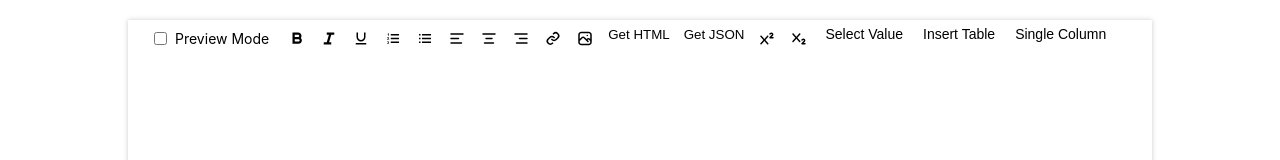
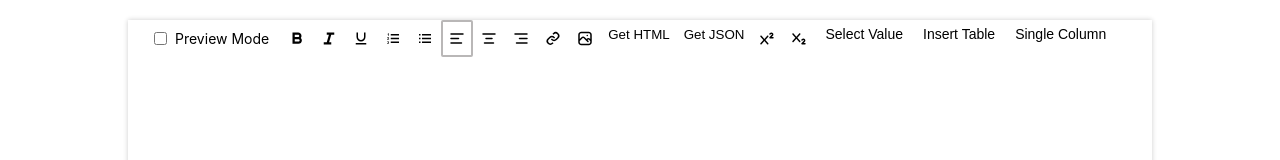
Before and after one commit to mindfiredigital/react-text-igniter, a React (Create React App) app: page / in a window 1280 px wide. Shown: the top 160 px of the page. Built offline with nearby package versions, Linux system fonts and the light colour scheme; the HTML template or start-up script is replaced by a standard one.

Commit message:
feat: add active buttons

```diff
--- a/src/components/richTextEditor/Toolbar.jsx
+++ b/src/components/richTextEditor/Toolbar.jsx
@@ -1,4 +1,4 @@
-import React, { useState } from "react";
+import React from "react";
 import { useEditor } from "../../contexts/editorContext.jsx";
 import * as Icons from "../../assets/icon.jsx";
 import { IconButton } from "../ui/Button.jsx";
@@ -23,14 +23,19 @@ const Toolbar = ({ features }) => {
     insertLayout,
     addImageOrVideo,
     addLink,
-    activeStyles,
+    isBold,
+    isItalic,
+    isUnderline,
+    textAlignment,
+    isOrderedList,
+    isUnorderedList
   } = useEditor();
 
   const { isToolbarVisible, toggleToolbarVisibility } = usePreviewMode();
 
-  const [isImageDialogOpen, setImageDialogOpen] = useState(false);
-  const [isUrlDialogOpen, setUrlDialogOpen] = useState(false);
-  const [selectedStyle, setSelectedStyle] = useState("");
+  const [isImageDialogOpen, setImageDialogOpen] = React.useState(false);
+  const [isUrlDialogOpen, setUrlDialogOpen] = React.useState(false);
+  const [selectedStyle, setSelectedStyle] = React.useState("");
 
   const handleChange = (value) => {
     setSelectedStyle(value);
@@ -61,23 +66,18 @@ const Toolbar = ({ features }) => {
     }
   };
 
-  const getButtonStyle = (style) => ({
-    backgroundColor: activeStyles.includes(style) ? 'black' : 'transparent',
-    color: activeStyles.includes(style) ? 'white' : 'black',
-  });
-
   const featureButtons = {
-    bold: <IconButton onClick={() => formatText("bold")} toolTip="Bold" style={getButtonStyle('bold')}><Icons.BoldIcon /></IconButton>,
-    italic: <IconButton onClick={() => formatText("italic")} toolTip="Italic" style={getButtonStyle('italic')}><Icons.ItalicIcon /></IconButton>,
-    underline: <IconButton onClick={() => formatText("underline")} toolTip="Underline" style={getButtonStyle('underline')}><Icons.UnderlineIcon /></IconButton>,
-    orderedList: <IconButton onClick={() => formatText("insertOrderedList")} toolTip="Ordered List" style={getButtonStyle('orderedList')}><Icons.OrderedListIcon /></IconButton>,
-    unorderedList: <IconButton onClick={() => formatText("insertUnorderedList")} toolTip="Unordered List" style={getButtonStyle('unorderedList')}><Icons.UnOrderedListIcon /></IconButton>,
-    justifyLeft: <IconButton onClick={() => formatText("justifyLeft")} toolTip="Justify Left" style={getButtonStyle('justifyLeft')}><Icons.AlignLeftIcon /></IconButton>,
-    justifyCenter: <IconButton onClick={() => formatText("justifyCenter")} toolTip="Justify Center" style={getButtonStyle('justifyCenter')}><Icons.AlignCenterIcon /></IconButton>,
-    justifyRight: <IconButton onClick={() => formatText("justifyRight")} toolTip="Justify Right" style={getButtonStyle('justifyRight')}><Icons.AlignRightIcon /></IconButton>,
-    createLink: (
+    bold: <IconButton onClick={() => formatText("bold")} toolTip="Bold" isActive={isBold}><Icons.BoldIcon /></IconButton>,
+    italic: <IconButton onClick={() => formatText("italic")} toolTip="Italic" isActive={isItalic}><Icons.ItalicIcon /></IconButton>,
+    underline: <IconButton onClick={() => formatText("underline")} toolTip="Underline" isActive={isUnderline}><Icons.UnderlineIcon /></IconButton>,
+    orderedList: <IconButton onClick={() => formatText("insertOrderedList")} toolTip="Ordered List"isActive={isOrderedList}><Icons.OrderedListIcon /></IconButton>,
+    unorderedList: <IconButton onClick={() => formatText("insertUnorderedList")} toolTip="Unordered List"isActive={isUnorderedList}><Icons.UnOrderedListIcon /></IconButton>,
+    justifyLeft: <IconButton onClick={() => formatText("justifyLeft")} toolTip="Justify Left" isActive={textAlignment === 'left'}><Icons.AlignLeftIcon /></IconButton>,
+    justifyCenter: <IconButton onClick={() => formatText("justifyCenter")} toolTip="Justify Center" isActive={textAlignment === 'center'}><Icons.AlignCenterIcon /></IconButton>,
+    justifyRight: <IconButton onClick={() => formatText("justifyRight")} toolTip="Justify Right" isActive={textAlignment === 'right'}><Icons.AlignRightIcon /></IconButton>,
+      createLink: (
       <>
-        <IconButton onClick={() => setUrlDialogOpen(true)} toolTip="Create Link" style={getButtonStyle('createLink')}><Icons.LinkIcon /></IconButton>
+        <IconButton onClick={() => setUrlDialogOpen(true)} toolTip="Create Link"><Icons.LinkIcon /></IconButton>
         <FileUrlDialog
           isOpen={isUrlDialogOpen}
           onClose={() => setUrlDialogOpen(false)}
@@ -90,7 +90,7 @@ const Toolbar = ({ features }) => {
     ),
     insertImage: (
       <>
-        <IconButton onClick={() => setImageDialogOpen(true)} toolTip="Insert Image/video" style={getButtonStyle('insertImage')}><Icons.ImageIcon /></IconButton>
+        <IconButton onClick={() => setImageDialogOpen(true)} toolTip="Insert Image/video"><Icons.ImageIcon /></IconButton>
         <ImageUploadSelectionDialog
           isOpen={isImageDialogOpen}
           onClose={() => setImageDialogOpen(false)}
@@ -101,8 +101,8 @@ const Toolbar = ({ features }) => {
     ),
     getHtml: <IconButton onClick={() => console.log(getHtml(editorRef))} toolTip="Get HTML">Get HTML</IconButton>,
     getJson: <IconButton onClick={() => getJson(editorRef)} toolTip="Get JSON">Get JSON</IconButton>,
-    superscript: <IconButton onClick={() => formatText("superscript")} toolTip="Superscript" style={getButtonStyle('superscript')}><Icons.SuperScriptIcon /></IconButton>,
-    subscript: <IconButton onClick={() => formatText("subscript")} toolTip="Subscript" style={getButtonStyle('subscript')}><Icons.SubScriptIcon /></IconButton>,
+    superscript: <IconButton onClick={() => formatText("superscript")} toolTip="Superscript"><Icons.SuperScriptIcon /></IconButton>,
+    subscript: <IconButton onClick={() => formatText("subscript")} toolTip="Subscript"><Icons.SubScriptIcon /></IconButton>,
     heading: (
       <ParagraphStyleButton
         items={[
@@ -120,7 +120,7 @@ const Toolbar = ({ features }) => {
         id="paragraph-style-button"
       />
     ),
-    htmlMode: <IconButton onClick={toggleHtmlMode} style={getButtonStyle('htmlMode')}><Icons.CodeIcon /></IconButton>,
+    htmlMode: <IconButton onClick={toggleHtmlMode}><Icons.CodeIcon /></IconButton>,
     table: (
       <IconDropDown
         id="tableDropdown"
--- a/src/contexts/editorContext.jsx
+++ b/src/contexts/editorContext.jsx
@@ -5,18 +5,22 @@ import { useHeadingState } from "../hooks/useHeadingState.jsx";
 import { useTableOperations } from "../hooks/useTableOperation.jsx";
 import { useHtmlMode } from "../hooks/useHtmlMode.jsx";
 
+// Create a context for the editor
 const EditorContext = createContext();
 
 export const EditorProvider = ({ children }) => {
+  // Create a ref for the editor element
   const editorRef = useRef(null);
 
-  const { formatText, updateDataAttributes, applyHeading, addImageOrVideo, addLink, activeStyles } =
+  // Use custom hooks to manage different aspects of the editor
+  const { formatText, updateDataAttributes, applyHeading, addImageOrVideo, addLink ,isBold,isItalic,isUnderline,textAlignment,isOrderedList,isUnorderedList} =
     useEditorFormatting(editorRef);
   const state = useEditorState(editorRef, updateDataAttributes);
   const headingState = useHeadingState();
   const { insertTable, addTableRow, addTableColumn, insertLayout } = useTableOperations(editorRef);
   const { isHtmlMode, toggleHtmlMode } = useHtmlMode();
 
+  // Combine all editor-related values and functions
   const editorValue = {
     ...state,
     ...headingState,
@@ -31,7 +35,12 @@ export const EditorProvider = ({ children }) => {
     insertLayout,
     isHtmlMode,
     toggleHtmlMode,
-    activeStyles
+    isBold,
+    isItalic,
+    isUnderline,
+    textAlignment,
+    isOrderedList,
+    isUnorderedList
   };
 
   return (
@@ -41,4 +50,5 @@ export const EditorProvider = ({ children }) => {
   );
 };
 
+// Custom hook to use the editor context
 export const useEditor = () => useContext(EditorContext);
--- a/src/hooks/useEditorFormatting.jsx
+++ b/src/hooks/useEditorFormatting.jsx
@@ -1,25 +1,59 @@
-import { useCallback, useState, useEffect } from "react";
+import { useCallback, useState } from "react";
 
 export const useEditorFormatting = (editorRef) => {
-  const [activeStyles, setActiveStyles] = useState([]);
+  const [isBold, setIsBold] = useState(false);
+  const [isItalic, setIsItalic] = useState(false);
+  const [isUnderline, setIsUnderline] = useState(false);
+  const [textAlignment, setTextAlignment] = useState("left");
+  const [isOrderedList, setIsOrderedList] = useState(false);
+  const [isUnorderedList, setIsUnorderedList] = useState(false);
 
   const updateDataAttributes = useCallback((element) => {
-    const styles = window.getComputedStyle(element);
     const dataType = [];
 
-    if (styles.fontWeight === "bold" || parseInt(styles.fontWeight) >= 600) dataType.push("bold");
-    if (styles.fontStyle === "italic") dataType.push("italic");
-    if (styles.textDecoration.includes("underline")) dataType.push("underline");
-    if (styles.textAlign === "left") dataType.push("justifyLeft");
-    if (styles.textAlign === "center") dataType.push("justifyCenter");
-    if (styles.textAlign === "right") dataType.push("justifyRight");
+    if (isBold) dataType.push("bold");
+    if (isItalic) dataType.push("italic");
+    if (isUnderline) dataType.push("underline");
+    if (textAlignment === "left") dataType.push("justifyLeft");
+    if (textAlignment === "center") dataType.push("justifyCenter");
+    if (textAlignment === "right") dataType.push("justifyRight");
+    if (isOrderedList) dataType.push("orderedList");
+    if (isUnorderedList) dataType.push("unorderedList");
 
     element.setAttribute("data-type", dataType.join("-") || "normal");
-  }, []);
+  }, [isBold, isItalic, isUnderline, textAlignment, isOrderedList, isUnorderedList]);
 
-  const formatText = useCallback((command, value = null) => {
+  const formatText = useCallback(
+    (command, value = null) => {
       const editor = editorRef.current;
       if (editor) {
+        switch (command) {
+          case "bold":
+            setIsBold(prev => !prev);
+            break;
+          case "italic":
+            setIsItalic(prev => !prev);
+            break;
+          case "underline":
+            setIsUnderline(prev => !prev);
+            break;
+          case "justifyLeft":
+          case "justifyCenter":
+          case "justifyRight":
+            setTextAlignment(command.replace("justify", "").toLowerCase());
+            break;
+          case "insertOrderedList":
+            setIsOrderedList(prev => !prev);
+            setIsUnorderedList(false); // Disable unordered list when ordered list is active
+            break;
+          case "insertUnorderedList":
+            setIsUnorderedList(prev => !prev);
+            setIsOrderedList(false); // Disable ordered list when unordered list is active
+            break;
+          default:
+            console.log(`Applying command: ${command}`);
+        }
+
         document.execCommand(command, false, value);
 
         const selection = window.getSelection();
@@ -29,12 +63,13 @@ export const useEditorFormatting = (editorRef) => {
         if (parentElement !== editor) {
           updateDataAttributes(parentElement);
         }
+      }
+    },
+    [editorRef, updateDataAttributes]
+  );
 
-      updateActiveStyles();
-    }
-  }, [editorRef, updateDataAttributes]);
-
-  const applyHeading = useCallback((heading) => {
+  const applyHeading = useCallback(
+    (heading) => {
       const editor = editorRef.current;
       if (editor) {
         const selection = window.getSelection();
@@ -45,12 +80,13 @@ export const useEditorFormatting = (editorRef) => {
 
         selection.removeAllRanges();
         selection.addRange(range);
+      }
+    },
+    [editorRef]
+  );
 
-      updateActiveStyles();
-    }
-  }, [editorRef]);
-
-  const addImageOrVideo = useCallback((file, fileUrl) => {
+  const addImageOrVideo = useCallback(
+    (file, fileUrl) => {
       const editor = editorRef.current;
       if (editor) {
         let element;
@@ -66,7 +102,7 @@ export const useEditorFormatting = (editorRef) => {
               element.src = e.target.result;
               element.controls = true;
             }
-          insertElement(editor, element);
+            insertElement(element);
           };
           reader.readAsDataURL(file);
         } else if (fileUrl) {
@@ -79,13 +115,14 @@ export const useEditorFormatting = (editorRef) => {
             element.src = fileUrl;
             element.controls = true;
           }
-        insertElement(editor, element);
+          insertElement(element);
         }
       }
-  }, [editorRef]);
+    },
+    [editorRef]
+  );
 
-  const insertElement = (editor, element) => {
-    editor.focus();
+  const insertElement = (element) => {
     const selection = window.getSelection();
     const range = selection.getRangeAt(0);
     range.deleteContents();
@@ -96,10 +133,10 @@ export const useEditorFormatting = (editorRef) => {
     selection.addRange(range);
   };
 
-  const addLink = useCallback((linkText, linkUrl) => {
+  const addLink = useCallback(
+    (linkText, linkUrl) => {
       const editor = editorRef.current;
       if (editor) {
-      editor.focus();
         const selection = window.getSelection();
         const range = selection.getRangeAt(0);
 
@@ -116,40 +153,22 @@ export const useEditorFormatting = (editorRef) => {
         range.setEndAfter(anchor);
         selection.removeAllRanges();
         selection.addRange(range);
+      }
+    },
+    [editorRef]
+  );
 
-      updateActiveStyles();
-    }
-  }, [editorRef]);
-
-  const updateActiveStyles = useCallback(() => {
-    const editor = editorRef.current;
-    if (editor) {
-      const styles = [];
-      if (document.queryCommandState('bold')) styles.push('bold');
-      if (document.queryCommandState('italic')) styles.push('italic');
-      if (document.queryCommandState('underline')) styles.push('underline');
-      if (document.queryCommandState('insertOrderedList')) styles.push('orderedList');
-      if (document.queryCommandState('insertUnorderedList')) styles.push('unorderedList');
-      if (document.queryCommandState('justifyLeft')) styles.push('justifyLeft');
-      if (document.queryCommandState('justifyCenter')) styles.push('justifyCenter');
-      if (document.queryCommandState('justifyRight')) styles.push('justifyRight');
-      if (document.queryCommandState('superscript')) styles.push('superscript');
-      if (document.queryCommandState('subscript')) styles.push('subscript');
-      setActiveStyles(styles);
-    }
-  }, [editorRef]);
-
-  useEffect(() => {
-    const editor = editorRef.current;
-    if (editor) {
-      editor.addEventListener('keyup', updateActiveStyles);
-      editor.addEventListener('mouseup', updateActiveStyles);
-      return () => {
-        editor.removeEventListener('keyup', updateActiveStyles);
-        editor.removeEventListener('mouseup', updateActiveStyles);
+  return {
+    formatText,
+    updateDataAttributes,
+    applyHeading,
+    addImageOrVideo,
+    addLink,
+    isBold,
+    isItalic,
+    isUnderline,
+    textAlignment,
+    isOrderedList,
+    isUnorderedList,
   };
-    }
-  }, [editorRef, updateActiveStyles]);
-
-  return { formatText, updateDataAttributes, applyHeading, addImageOrVideo, addLink, activeStyles };
 };
```
Lines whose indentation alone changed are shown as unchanged.
